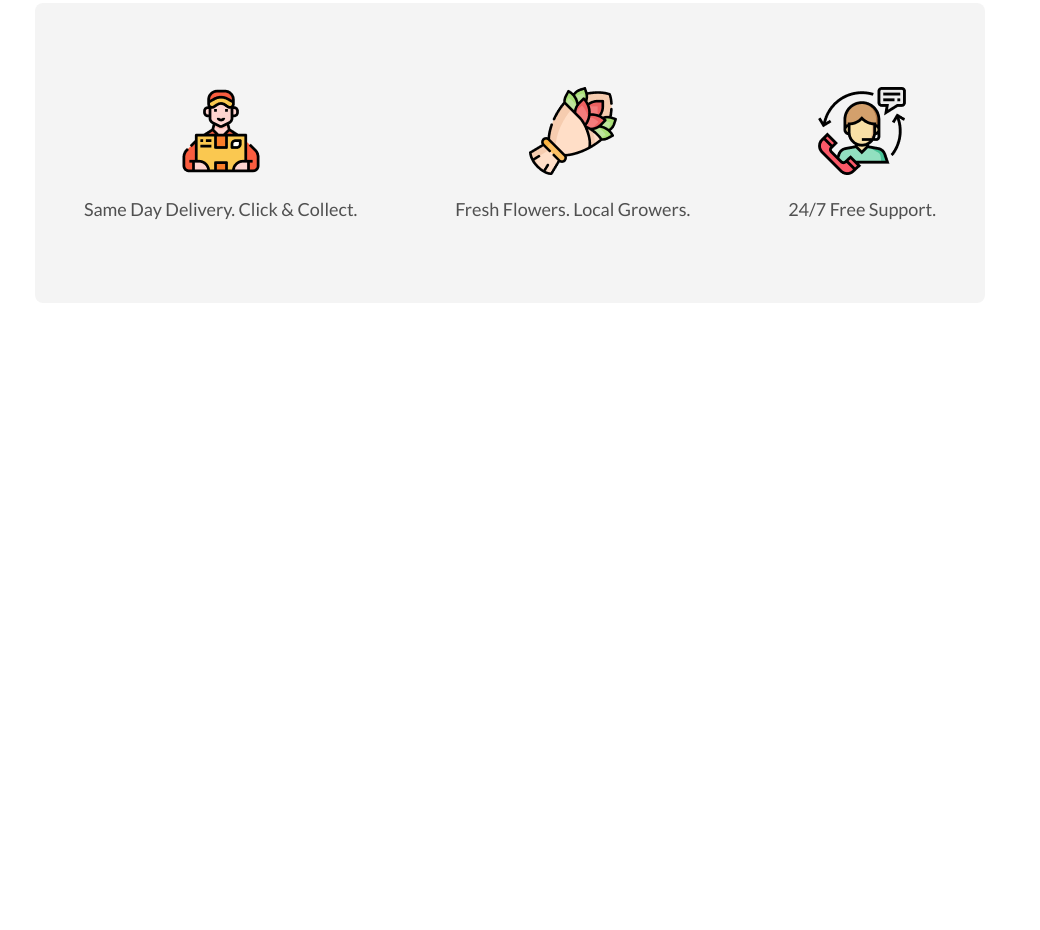
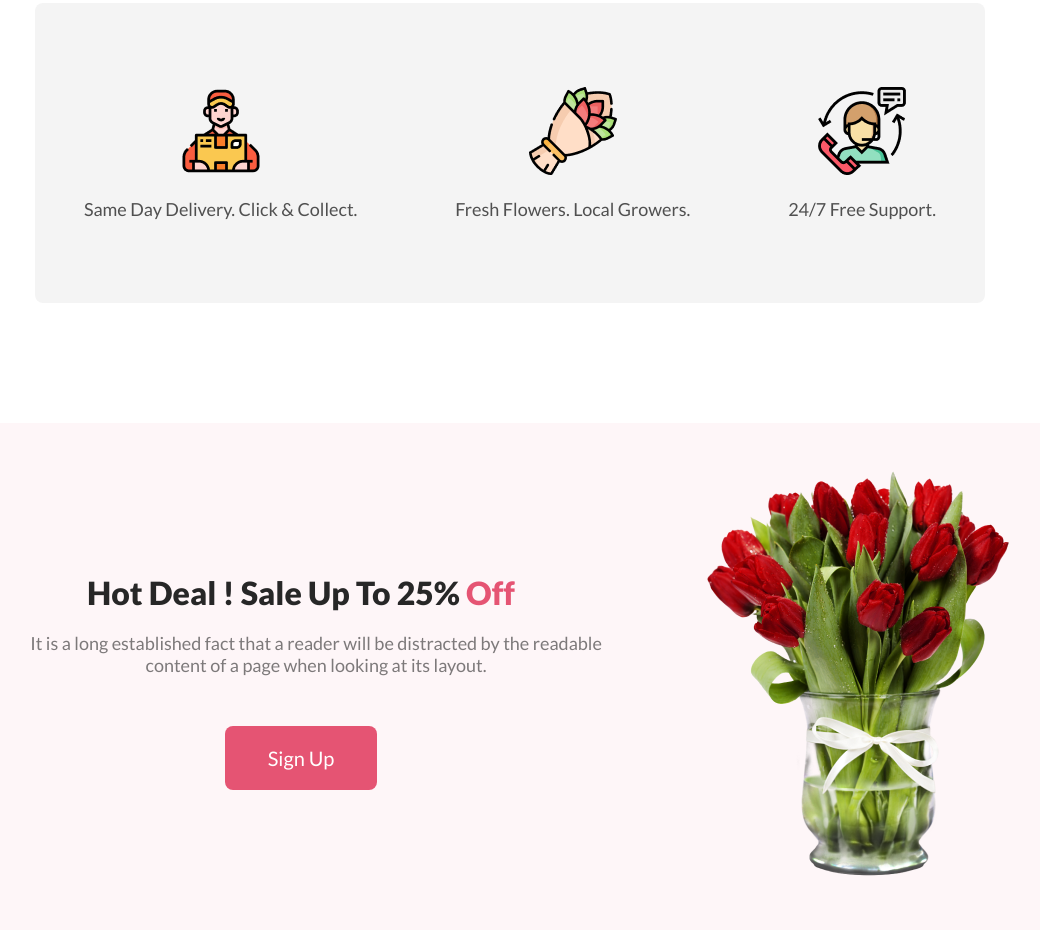
Before and after one commit to Prodipm6/flower-shop-assignment, a plain HTML site: page index.html in a window 1280 px wide. Shown: the part 1452-2382 px from the top of the page, without its empty margins (165-1205 px from the left). Before the commit the page ends 1755 px from the top, so only its background shows below. Drawn offline with Linux system fonts and the light colour scheme.

Commit message:
Hot deal offer section created

```diff
--- a/CSS/style.css
+++ b/CSS/style.css
@@ -105,6 +105,9 @@
 
 
 /* service section start  */
+.service-item{
+    margin-bottom: 120px;
+}
 .services{
     display: flex;
     margin: 0 200px;
@@ -119,8 +122,46 @@
 .service-icon{
     text-align: center;
 }
+
 .service-icon p{
     color: rgba(39, 39, 39, 0.80);
     font-size: 18px;
     padding-top: 20px;
 }
+
+/* offer or deal section start  */
+.hot-deal{
+    border-radius: 8px;
+    background: rgba(229, 84, 115, 0.05);
+}
+
+.hot-deal-content{
+    display: flex;
+    gap: 100px;
+    justify-content: center;
+    align-items: center;
+}
+
+.hot-deal-left{
+    text-align: center;
+    padding-left: 70px;
+    padding-top: 100px;
+}
+
+.hot-deal-title{
+    color: #272727;
+    font-size: 32px;
+    font-weight: 800;
+    padding: 50px 0 20px 0;
+}
+
+span{
+    color: #E55473;
+}
+
+.hot-deal-detail{
+    color: rgba(39, 39, 39, 0.60);
+    font-size: 18px;
+    padding-left: 30px;
+    padding-bottom: 50px;
+}
--- a/index.html
+++ b/index.html
@@ -70,6 +70,18 @@
                 </div>
             </div>
         </section>
+        <section class="hot-deal">
+            <div class="hot-deal-content">
+                <div class="hot-deal-left">
+                    <h2 class="hot-deal-title">Hot Deal ! Sale Up To 25% <span>Off</span></h2>
+                    <p class="hot-deal-detail">It is a long established fact that a reader will be distracted by the readable <br> content of a page when looking at its layout.</p>
+                    <button class="btn-color">Sign Up</button>
+                </div>
+                <div class="hot-deal-right">
+                    <img src="/Flower Asset/pngwing 8.png" alt="">
+                </div>
+            </div>
+        </section>
     </main>
 
     <footer>
```
